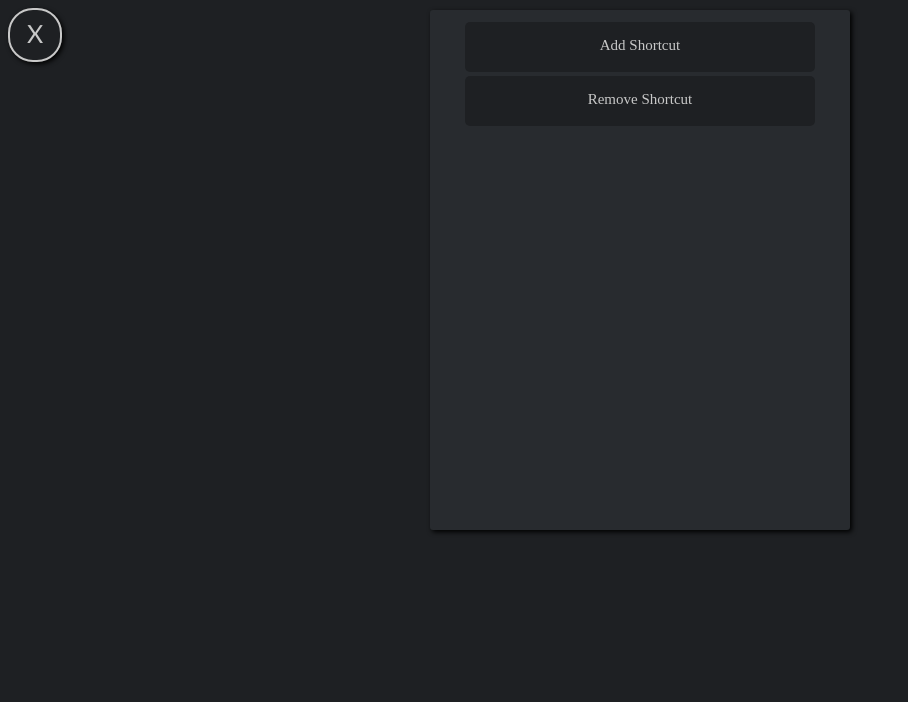
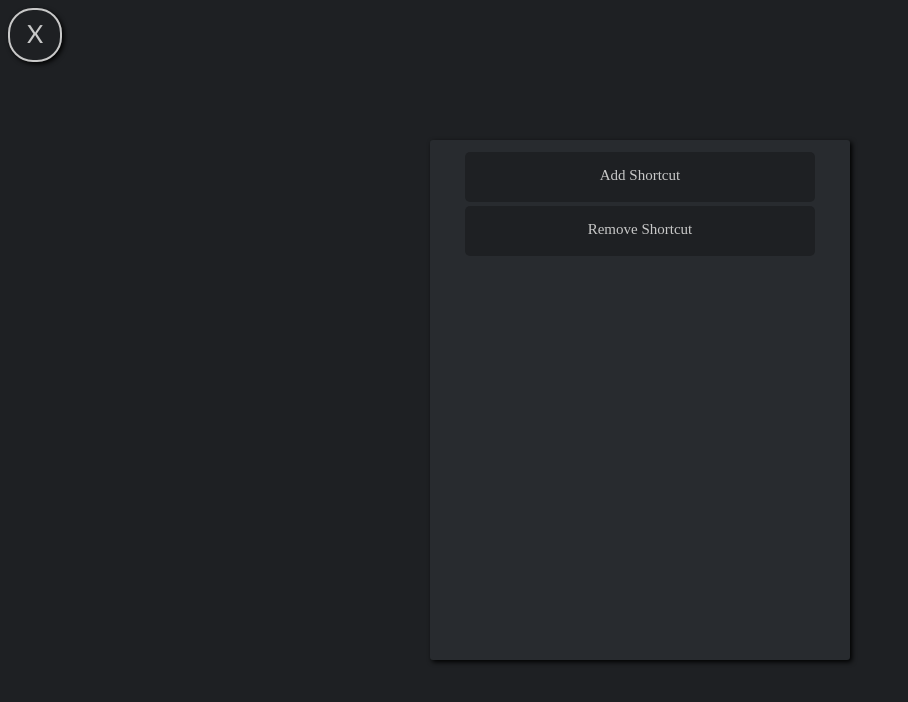
Before and after one commit to aleexlol/DisTab, a browser extension: page newtab/settings/settings.html in a window 1280 px wide. Shown: the whole page, without its empty margins (0-908 px from the left). Drawn offline with Linux system fonts and the light colour scheme.

Commit message:
Update settings.css

```diff
--- a/newtab/settings/settings.css
+++ b/newtab/settings/settings.css
@@ -10,7 +10,7 @@ body {
     position: fixed;
     top: 50%;
     left: 50%;
-    transform: translate(-50%, -75%);
+    transform: translate(-50%, -50%);
     border-radius: 3px;
     padding: 10px;
     text-align: center;
```
